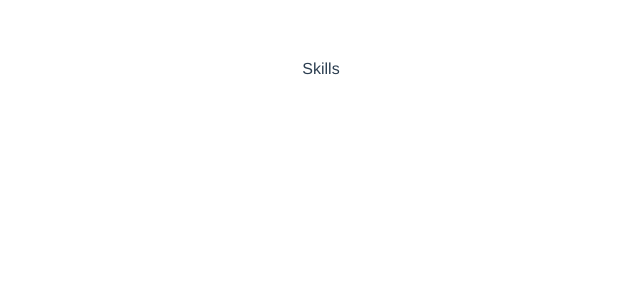
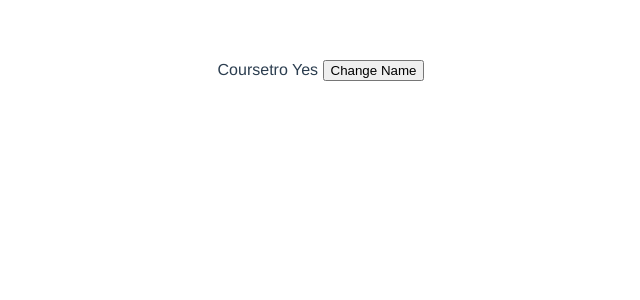
Before and after one commit to jervalles/vue-simplelist, a Vue app in the folder vue-skills/: page / in a window 1280 px wide. Shown: the top 300 px of the page, without its empty margins (319-959 px from the left). Built offline with nearby package versions, Linux system fonts and the light colour scheme.

Commit message:
test to put a Simple button which changing a state called btnState (Works)

```diff
--- a/vue-skills/src/components/Skills.vue
+++ b/vue-skills/src/components/Skills.vue
@@ -1,15 +1,22 @@
 <template>
   <div class="hello">
-Skills
+ {{ name }}
+{{ btnState ? 'Yes' : 'No'}}
+ <button v-on:click="btnState=!btnState">Change Name</button>
   </div>
 </template>
 
 <script>
 export default {
   name: 'Skills',
-  props: {
+  data() {
+    return {
+      name: 'Coursetro',
+      btnState: true
+    }
   }
 }
+
 </script>
 
 <!-- Add "scoped" attribute to limit CSS to this component only -->
```
